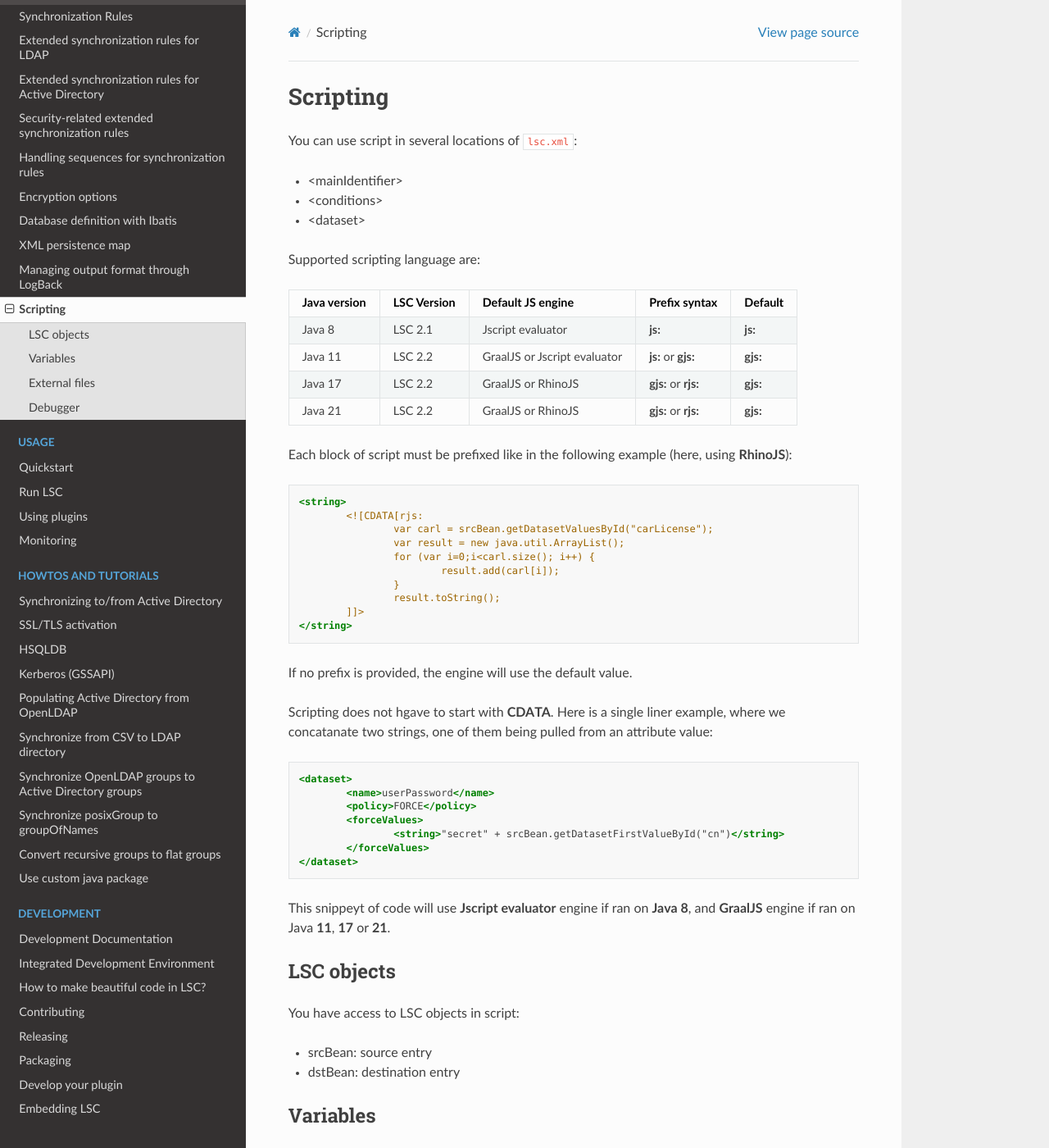
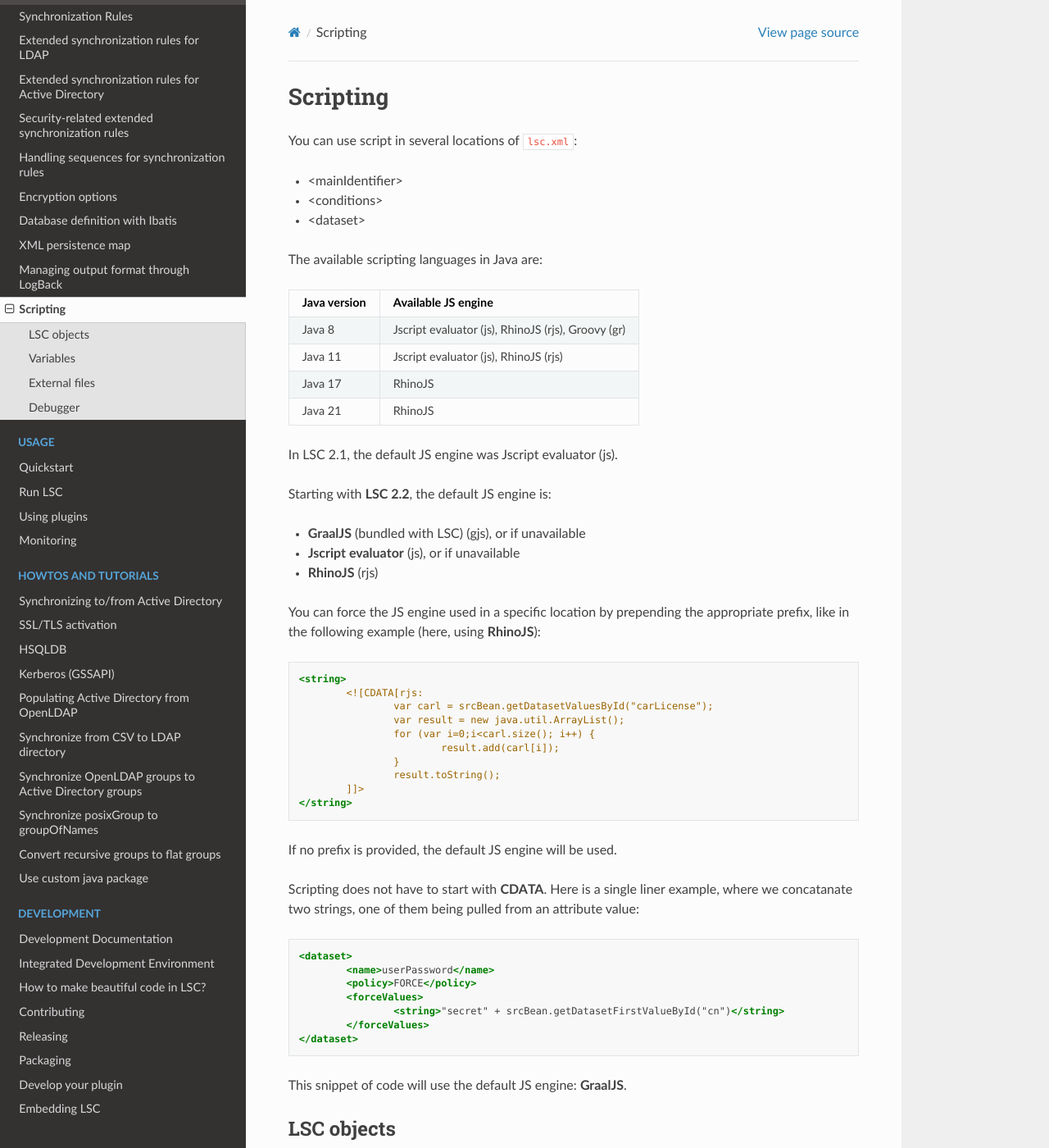
Before and after one commit to lsc-project/documentation, a Sphinx documentation site: the page built from source/scripting.rst, in a window 1280 px wide and 1400 px high. Shown: the whole window at 82% size. Built offline with Sphinx 7.4.7 and the Read the Docs theme 3.1.0, drawn with Linux system fonts in a browser that asks for light colours.

Commit message:
add infos about JS engine selection in LSC

```diff
--- a/source/scripting.rst
+++ b/source/scripting.rst
@@ -8,21 +8,30 @@ You can use script in several locations of ``lsc.xml``:
 * <conditions>
 * <dataset>
 
-Supported scripting language are:
+The available scripting languages in Java are:
 
-+--------------+-------------+------------------------------+----------------------+----------+
-| Java version | LSC Version |     Default JS engine        |  Prefix syntax       | Default  |
-+==============+=============+==============================+======================+==========+
-| Java 8       | LSC 2.1     | Jscript evaluator            | **js:**              | **js:**  |
-+--------------+-------------+------------------------------+----------------------+----------+
-| Java 11      | LSC 2.2     | GraalJS or Jscript evaluator | **js:** or **gjs:**  | **gjs:** |
-+--------------+-------------+------------------------------+----------------------+----------+
-| Java 17      | LSC 2.2     | GraalJS or RhinoJS           | **gjs:** or **rjs:** | **gjs:** |
-+--------------+-------------+------------------------------+----------------------+----------+
-| Java 21      | LSC 2.2     | GraalJS or RhinoJS           | **gjs:** or **rjs:** | **gjs:** |
-+--------------+-------------+------------------------------+----------------------+----------+
++--------------+----------------------------------------------------+
+| Java version | Available JS engine                                |
++==============+====================================================+
+| Java 8       | Jscript evaluator (js), RhinoJS (rjs), Groovy (gr) |
++--------------+----------------------------------------------------+
+| Java 11      | Jscript evaluator (js), RhinoJS (rjs)              |
++--------------+----------------------------------------------------+
+| Java 17      | RhinoJS                                            |
++--------------+----------------------------------------------------+
+| Java 21      | RhinoJS                                            |
++--------------+----------------------------------------------------+
 
-Each block of script must be prefixed like in the following example (here, using **RhinoJS**):
+In LSC 2.1, the default JS engine was Jscript evaluator (js).
+
+Starting with **LSC 2.2**, the default JS engine is:
+
+* **GraalJS** (bundled with LSC) (gjs), or if unavailable
+* **Jscript evaluator** (js), or if unavailable
+* **RhinoJS** (rjs)
+
+
+You can force the JS engine used in a specific location by prepending the appropriate prefix, like in the following example (here, using **RhinoJS**):
 
 
 .. code-block:: XML
@@ -38,9 +47,9 @@ Each block of script must be prefixed like in the following example (here, using
 		]]>
 	</string>
 
-If no prefix is provided, the engine will use the default value.
+If no prefix is provided, the default JS engine will be used.
 
-Scripting does not hgave to start with **CDATA**. Here is a single liner example,
+Scripting does not have to start with **CDATA**. Here is a single liner example,
 where we concatanate two strings, one of them being pulled from an attribute value:
 
 .. code-block:: XML
@@ -53,7 +62,7 @@ where we concatanate two strings, one of them being pulled from an attribute val
 		</forceValues>
 	</dataset>
 
-This snippeyt of code will use **Jscript evaluator** engine if ran on **Java 8**, and **GraalJS** engine if ran on Java **11**, **17** or **21**.
+This snippet of code will use the default JS engine: **GraalJS**.
 
 LSC objects
 ===========
```
